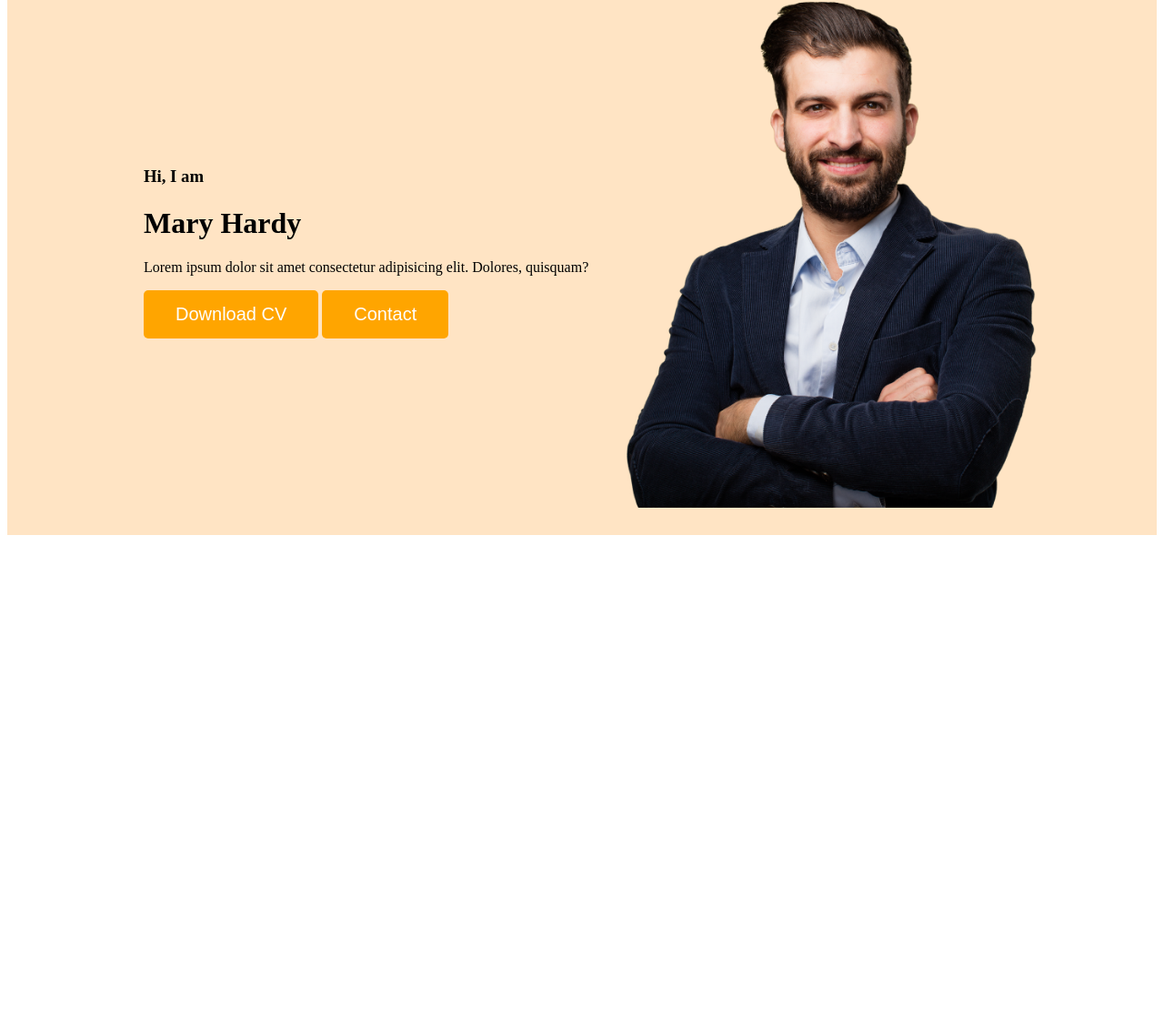
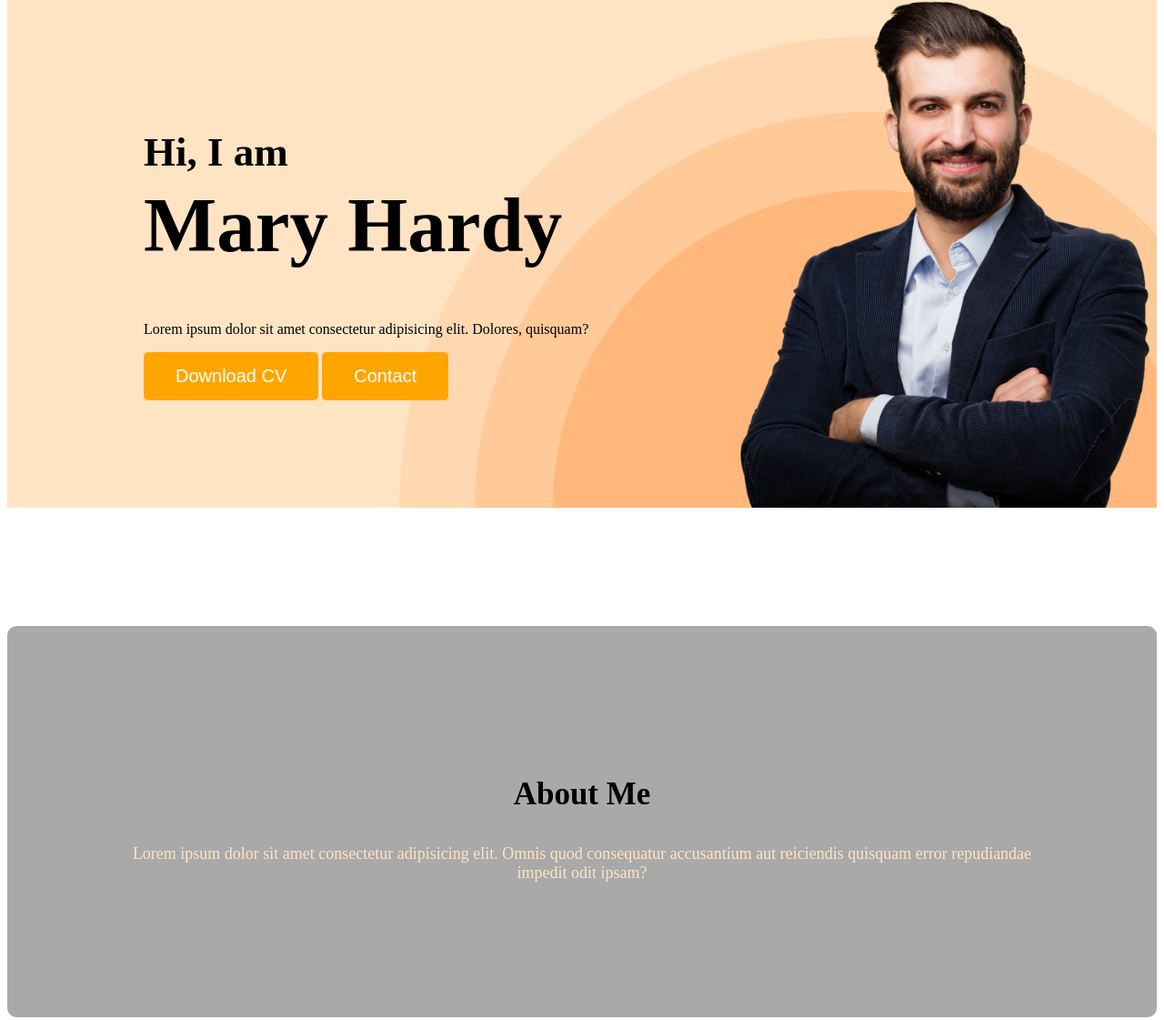
Before and after one commit to Mishukdev2001/mishuk-portfolio, a plain HTML site: page index.html in a window 1280 px wide. Shown: the part 201-1322 px from the top of the page at 91% size. Before the commit the page ends 800 px from the top, so only its background shows below. Drawn offline with Linux system fonts and the light colour scheme.

Commit message:
this is commit

```diff
--- a/index.html
+++ b/index.html
@@ -21,8 +21,9 @@
         <div class="banner">
             <div class="banner-contant">
                 <h3 class="banner-greeting">Hi, I am</h3>
-                <h1 class="banner-greeting">Mary Hardy</h1>
-                <p>Lorem ipsum dolor sit amet consectetur adipisicing elit. Dolores, quisquam?</p>
+                <h1 class="banner-title">Mary Hardy</h1>
+                <p class="banner-description">Lorem ipsum dolor sit amet consectetur adipisicing elit. Dolores,
+                    quisquam?</p>
                 <button class="btn-primary">Download CV</button>
                 <button class="btn-primary">Contact</button>
             </div>
@@ -30,7 +31,13 @@
         </div>
     </header>
     <main>
-
+        <section class="about">
+            <h3 class="section-title">About Me</h3>
+            <p class="section-description">
+                Lorem ipsum dolor sit amet consectetur adipisicing elit. Omnis quod consequatur accusantium aut
+                reiciendis quisquam error repudiandae impedit odit ipsam?
+            </p>
+        </section>
     </main>
     <footer>
 
--- a/styles/portfolio.css
+++ b/styles/portfolio.css
@@ -45,17 +45,54 @@ nav a {
 /* header related style */
 .header {
     background-color: bisque;
+    background-image: url(../images/header_bg.png);
+    background-repeat: no-repeat;
+    background-position: bottom right;
 }
 
 .banner {
-    padding: 30px 30px 30px 150px;
+    padding: 30px 0px 0px 150px;
     display: flex;
     align-items: center;
+    justify-content: space-between;
 }
 
 .banner .profile-picture {
     width: 500px;
+    /* margin-left:200px ; */
 }
 .banner-contant{
+    max-width: 500px;
+}
+.banner-greeting{
+    font-size: 45px;
+    margin-bottom: 0;
+}
+.banner-title{
+    font-size: 85px;
+    font-weight: 700;
+    margin-top: 5px;
+}
+.banner-description{
+    margin-top: 25px;
+}
+/* main section styles */
 
+/* about section styles */
+.about{
+    padding: 130px;
+    border-radius: 10px;
+    background: rgb(169, 169, 169);
+    margin:130px 0 ;
 }
+.section-title{
+    color: black;
+    text-align: center;
+    font-size: 35px;
+    font-weight: 700px;
+}
+.section-description{
+    color: bisque;
+    text-align: center;
+    font-size: 18px;
+}
```
